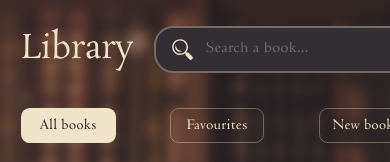
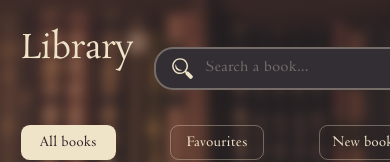
Before and after one commit to elencodes/project_online-library-app, a React (Vite) app: page /project_online-library-app/library in a window 390 px wide. Shown: the top 162 px of the page. Built offline with nearby package versions, Linux system fonts and the light colour scheme; no server answers.

Commit message:
adapt the search form

```diff
--- a/src/components/SearchForm/SearchForm.module.scss
+++ b/src/components/SearchForm/SearchForm.module.scss
@@ -70,12 +70,81 @@
 	}
 }
 
-@media (max-width: 475px) {
+@media (max-width: 480px) {
 	.search__container {
-		width: 18.25rem;
-	}
-
-	.search__item {
-		padding-right: 0;
+		width: 28.25rem;
+		margin-top: 1.5rem;
 	}
 }
+
+@media (max-width: 445px) {
+	.search__container {
+		width: 27.25rem;
+	}
+}
+
+@media (max-width: 425px) {
+	.search__container {
+		width: 26.25rem;
+	}
+}
+
+@media (max-width: 410px) {
+	.search__container {
+		width: 25.25rem;
+	}
+}
+
+@media (max-width: 390px) {
+	.search__container {
+		width: 24.25rem;
+	}
+}
+
+@media (max-width: 376px) {
+	.search__container {
+		width: 23.25rem;
+	}
+}
+
+@media (max-width: 360px) {
+	.search__container {
+		width: 22.25rem;
+	}
+}
+
+@media (max-width: 350px) {
+	.search__container {
+		width: 21.5rem;
+	}
+}
+
+@media (max-width: 350px) {
+	.search__container {
+		width: 20.5rem;
+	}
+}
+
+@media (max-width: 325px) {
+	.search__container {
+		width: 19.5rem;
+	}
+}
+
+@media (max-width: 315px) {
+	.search__container {
+		width: 19rem;
+	}
+}
+
+@media (max-width: 305px) {
+	.search__container {
+		width: 18rem;
+	}
+}
+
+@media (max-width: 290px) {
+	.search__container {
+		width: 17rem;
+	}
+}
```
